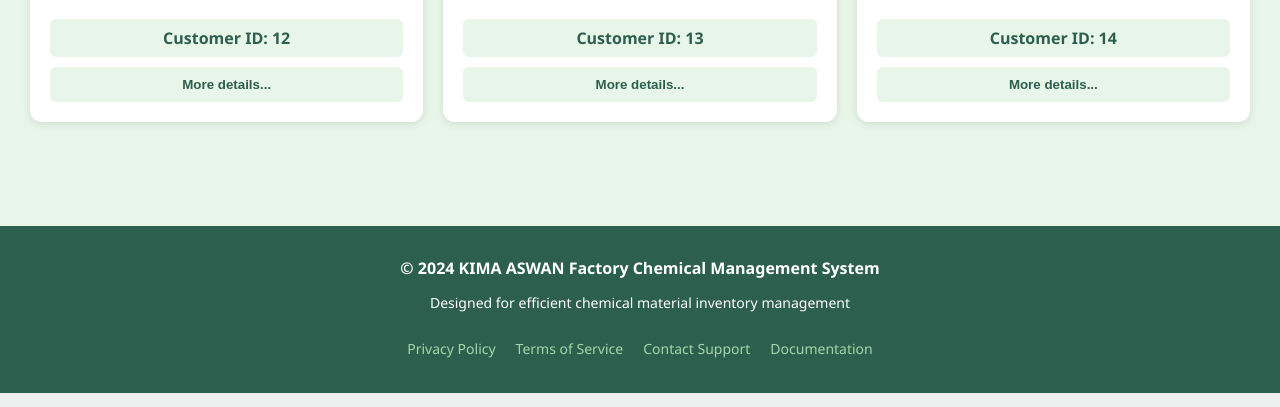
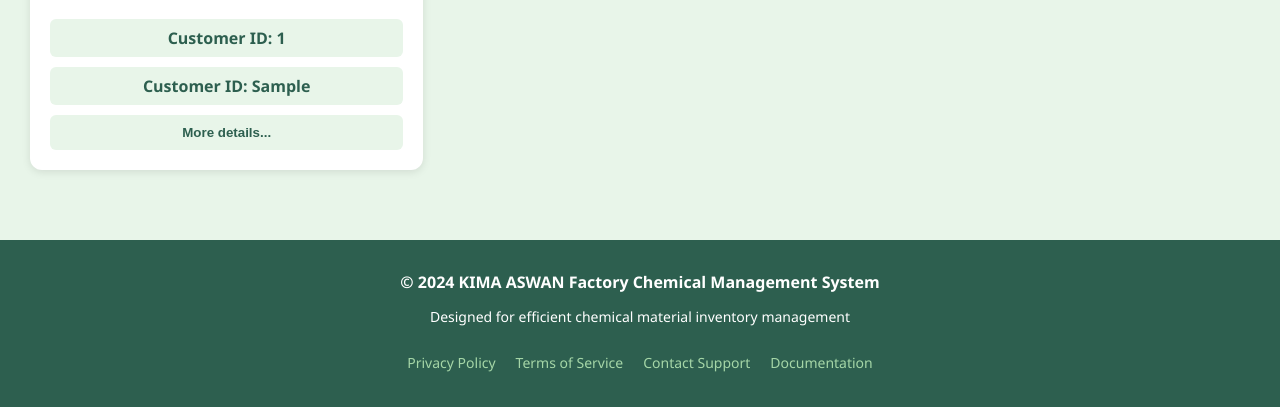
Before and after one commit to bishoyelmalah/KIMA_DB_Project, a Flask app: template templates/Customer_Page.html in a window 1280 px wide. Shown: the part 407-814 px from the top of the page. Run offline with Flask 3, Linux system fonts and the light colour scheme; the template is opened without the code that fills it: most values are stand-ins (such as "Sample title", 1, 10 or a date in 2020).

Commit message:
Refactor app structure: consolidate app initialization in create_app function, remove unused config and model files, and implement customer retrieval and addition functionality in repositories.

```diff
--- a/app.py
+++ b/app.py
@@ -1,68 +1,57 @@
 from flask import Flask, render_template, request, redirect, url_for
-from flask_sqlalchemy import record_queries as rq
-from config import *
-from models import *
-# from extensions import db
+from flask_sqlalchemy import SQLAlchemy
+from db_config import *
+from extensions import db
 
-app = Flask(__name__)
-app.config.from_object(Config)
-db.init_app(app)
+def create_app():
+    app = Flask(__name__)
+    app.config.from_object(Config)
+    db.init_app(app)
 
-@app.route('/')
-def home():
-    return render_template("Home_Page.html")
+    import repositories.Customers as Customers
 
-@app.route('/employees')
-def employees_page():
-    return render_template("Employee_Page.html")
+    @app.route('/')
+    def home():
+        return render_template("Home_Page.html")
 
-@app.route('/suppliers')
-def suppliers_page():
-    pass
+    @app.route('/employees')
+    def employees_page():
+        return render_template("Employee_Page.html")
 
-@app.route('/products')
-def products_page():
-    pass
+    @app.route('/suppliers')
+    def suppliers_page():
+        pass
 
-@app.route('/customers')
-def customers_page():
-    customers = Customer.query.all()
-    return render_template("Customer_Page.html", customers = customers)
+    @app.route('/products')
+    def products_page():
+        pass
 
-@app.route('/add_customer', methods=["POST"])
-def add_customer():
-    firstname = request.form.get("firstName")
-    lastname = request.form.get("lastName")
-    email = request.form.get("email")
-    phone = request.form.get("phone")
-    company = request.form.get("company")
-    address = request.form.get("address")
+    @app.route('/customers')
+    def customers_page():
+        customers = Customers.get_all()
+        print(customers)
+        return render_template("Customer_Page.html", customers = customers)
 
-    new_customer = Customer(
-        FirstName = firstname,
-        LastName = lastname,
-        Email = email,
-        City = address,
-        Country = "Egypt"
-    )
+    @app.route('/add_customer', methods=["POST"])
+    def add_customer():
+        firstname = request.form.get("firstName")
+        lastname = request.form.get("lastName")
+        email = request.form.get("email")
+        phone = request.form.get("phone")
+        company = request.form.get("company")
+        address = request.form.get("address")
 
-    db.session.add(new_customer)
-    db.session.commit()
-    db.session.expire_all()
+    @app.route('/test_add')
+    def test():
+        Customers.add("Ahmed", "Mohammed", "test@test.com", "Aswan", "Egypt")
+        print("Customer added successfully")
 
-    return redirect(url_for("Customer_page"))
+        return redirect(url_for("customer_page"))
 
+    return app
 
-# @app.after_request
-# def after_request(response):
-#     for query_info in rq.get_recorded_queries():
-#         print(f"Statement: {query_info.statement}")
-#         print(f"Parameters: {query_info.parameters}")
-#         print(f"Duration: {query_info.duration} seconds")
-#         print(f"Location: {query_info.location}")
-#         print("-" * 20)
-#     return response
 
 if __name__ == "__main__":
     # This tells the server to listen on all public IPs (0.0.0.0)
+    app = create_app()
     app.run(host='0.0.0.0', port=5000, debug=True)
--- a/queries.py
+++ /dev/null
@@ -1,3 +0,0 @@
-# Customers
-getAllCustomers = "SELECT * FROM Customers"
-getNameIDCustomer = "SELECT Name, ID FROM Customer"
--- a/schema.sql
+++ b/schema.sql
@@ -73,7 +73,7 @@ CREATE TABLE Machines (
     M_Status VARCHAR(50),
     M_Serial_Num VARCHAR(100),
     M_Model_Num VARCHAR(100),
-    M_LMD DATE -- Last Maintenance Date? Assuming Date based on context
+    M_LMD DATE
 );
 
 CREATE TABLE Maintenance (
@@ -83,7 +83,7 @@ CREATE TABLE Maintenance (
     Ma_End_Time TIMESTAMP,
     Ma_Next_Schedule_Date DATE,
     M_ID INTEGER NOT NULL,
-    E_ID INTEGER, -- Employee performing maintenance
+    E_ID INTEGER,
     FOREIGN KEY (M_ID) REFERENCES Machines(M_ID),
     FOREIGN KEY (E_ID) REFERENCES Employees(E_ID)
 );
@@ -127,11 +127,11 @@ CREATE TABLE Products (
     P_ID INTEGER PRIMARY KEY,
     P_Name VARCHAR(255) NOT NULL,
     P_Description TEXT,
-    P_Expiry_Duration VARCHAR(100), -- Or INTEGER days? Keeping as VARCHAR to be safe unless specified
+    P_Expiry_Duration INTEGER, -- Or INTEGER days? Keeping as VARCHAR to be safe unless specified
     P_Unit_Price DECIMAL(10, 2),
     P_Cost_Price DECIMAL(10, 2),
     P_Amount INTEGER,
-    P_Can_buy BOOLEAN,
+    P_Can_buy BIT,
     St_ID INTEGER,
     FOREIGN KEY (St_ID) REFERENCES Stocks(St_ID)
 );
@@ -209,18 +209,20 @@ CREATE TABLE need_to_buy (
 CREATE TABLE Invoices (
     I_ID INTEGER PRIMARY KEY,
     I_Amount DECIMAL(10, 2),
-    I_Customer VARCHAR(255), -- Redundant if linked to Customers? Keeping as per schema.
+    -- I_Customer VARCHAR(255), -- Redundant if linked to Customers? Keeping as per schema.
     I_Currency VARCHAR(10),
     Status VARCHAR(50),
     Method VARCHAR(50),
     Date DATE,
-    I_Recorded_By VARCHAR(100), -- Employee Name or ID?
+    -- I_Recorded_By VARCHAR(100), -- Employee Name or ID?
+    E_ID INTEGER,
     CF_ID INTEGER,
     C_ID INTEGER,
     Co_ID INTEGER,
     FOREIGN KEY (CF_ID) REFERENCES Customer_feedbacks(CF_ID),
     FOREIGN KEY (C_ID) REFERENCES Customers(C_ID),
-    FOREIGN KEY (Co_ID) REFERENCES Costs(Co_ID)
+    FOREIGN KEY (Co_ID) REFERENCES Costs(Co_ID),
+    FOREIGN KEY (E_ID) REFERENCES Employees(E_ID)
 );
 
 CREATE TABLE is_recorded_in (
--- a/templates/Customer_Page.html
+++ b/templates/Customer_Page.html
@@ -85,34 +85,18 @@
     </div>
                 <div class="cards-grid">
                     <!-- Example Customer Cards -->
+                    {% for customer in customers %}
                     <div class="card">
                         <div class="card-header">
                             <span class="status-badge status-active">Active</span>
                             <span class="menu-dots">⋯</span>
                         </div>
                         <img src="https://i.postimg.cc/RFJZYpt2/9846829.jpg" alt="Customer" class="card-image">
-                        <div class="card-title">Customer ID: 12</div>
+                        <div class="card-title">Customer ID: {{customer.CustomerID}}</div>
+                        <div class="card-title">Customer ID: {{customer.FirstName}}</div>
                         <button class="card-btn">More details...</button>
                     </div>
-                    <div class="card">
-                        <div class="card-header">
-                            <span class="status-badge status-inactive">Not Active</span>
-                            <span class="menu-dots">⋯</span>
-                        </div>
-                        <img src="https://i.postimg.cc/RFJZYpt2/9846829.jpg" alt="Customer" class="card-image">
-                        <div class="card-title">Customer ID: 13</div>
-                        <button class="card-btn">More details...</button>
-                    </div>
-                    <div class="card">
-                        <div class="card-header">
-                            <span class="status-badge status-pending">Pending</span>
-                            <span class="menu-dots">⋯</span>
-                        </div>
-                        <img src="https://i.postimg.cc/RFJZYpt2/9846829.jpg" alt="Customer" class="card-image">
-                        <div class="card-title">Customer ID: 14</div>
-                        <button class="card-btn">More details...</button>
-                    </div>
-
+                    {% endfor %}
                 </div>
             </div>
         </main>
```
Also changed, not shown: db_config.py (renamed from config.py, +7 -0 lines), models.py (deleted, +0 -14 lines), repositories/Customers.py (added, +23 -0 lines).
